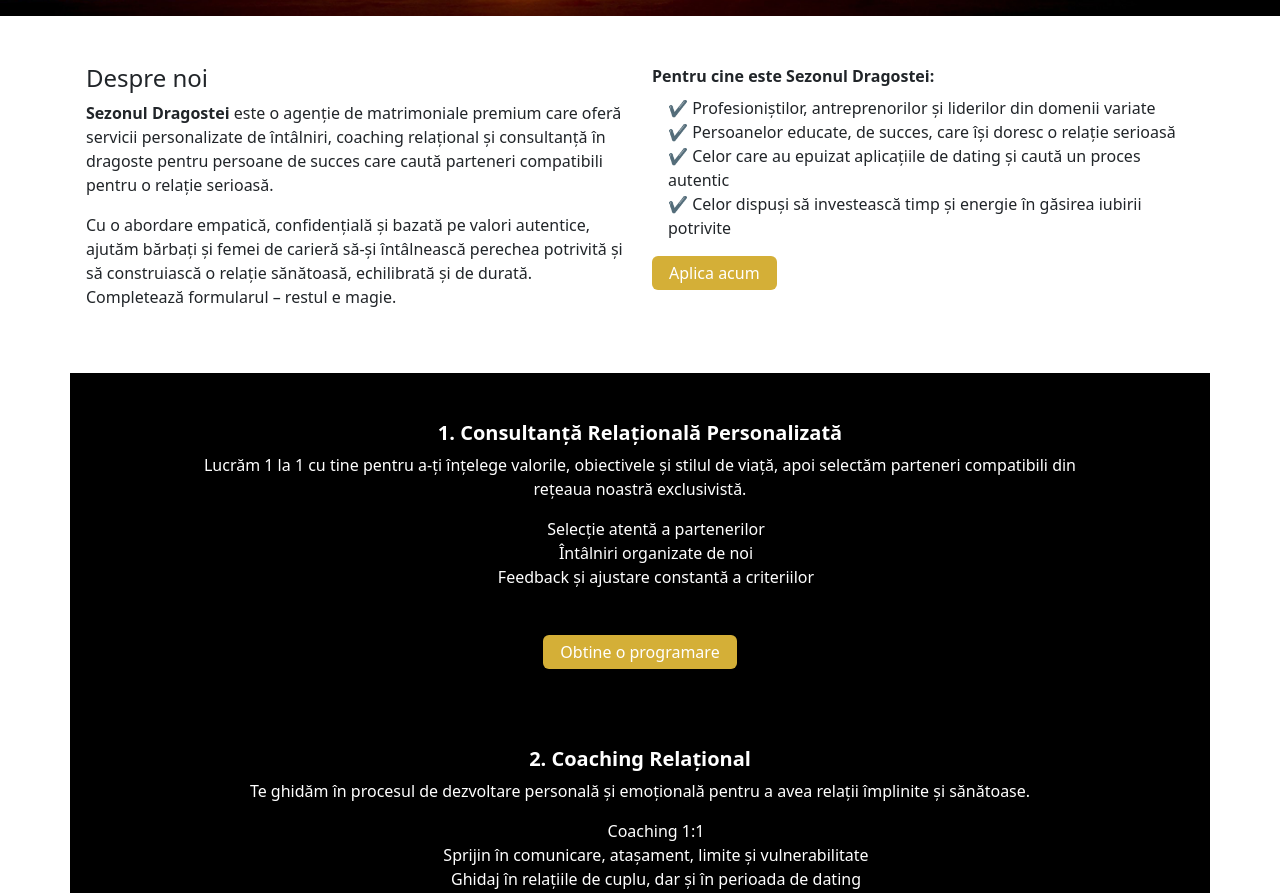
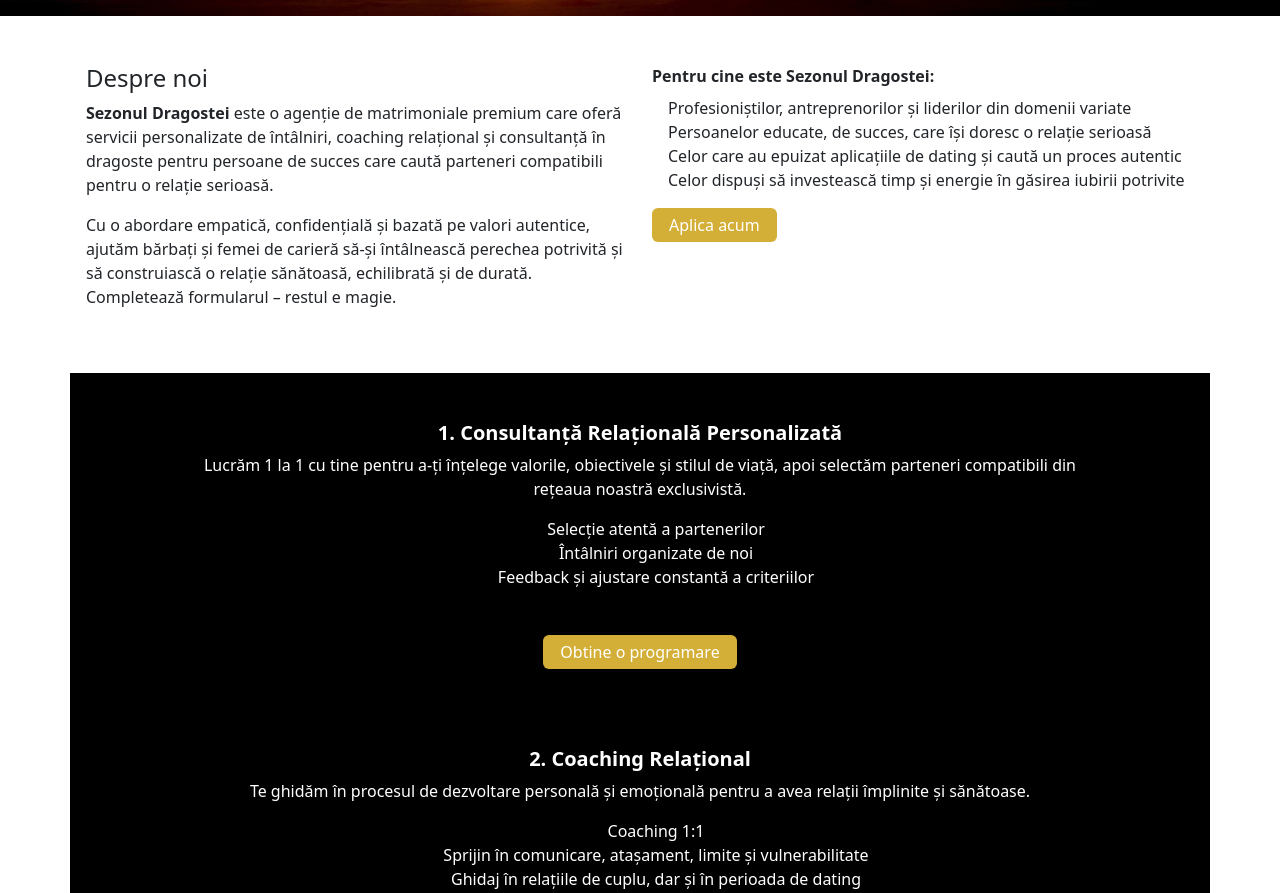
Before and after one commit to AndreiNeiconi/SezonulDragostei, an Angular app: page /#/about in a window 1280 px wide. Before the commit this address led to /#/about. Shown: the part 838-1731 px from the top of the page. Built offline with nearby package versions, Linux system fonts and the light colour scheme.

Commit message:
Update home-page.component.html

```diff
--- a/src/app/home-page/home-page.component.html
+++ b/src/app/home-page/home-page.component.html
@@ -35,10 +35,10 @@
         <div class="col-md-6">
             <strong class="d-block mb-2">Pentru cine este Sezonul Dragostei:</strong>
             <ul class="list-unstyled ps-3">
-                <li>✔ Profesioniștilor, antreprenorilor și liderilor din domenii variate</li>
-                <li>✔ Persoanelor educate, de succes, care își doresc o relație serioasă</li>
-                <li>✔ Celor care au epuizat aplicațiile de dating și caută un proces autentic</li>
-                <li>✔ Celor dispuși să investească timp și energie în găsirea iubirii potrivite</li>
+                <li>Profesioniștilor, antreprenorilor și liderilor din domenii variate</li>
+                <li>Persoanelor educate, de succes, care își doresc o relație serioasă</li>
+                <li>Celor care au epuizat aplicațiile de dating și caută un proces autentic</li>
+                <li>Celor dispuși să investească timp și energie în găsirea iubirii potrivite</li>
             </ul>
             <input class="btn text-white px-3 py-1" style="background-color: #d4af37;" type="button" value="Aplica acum" routerLink="subscribe">
         </div>
```
